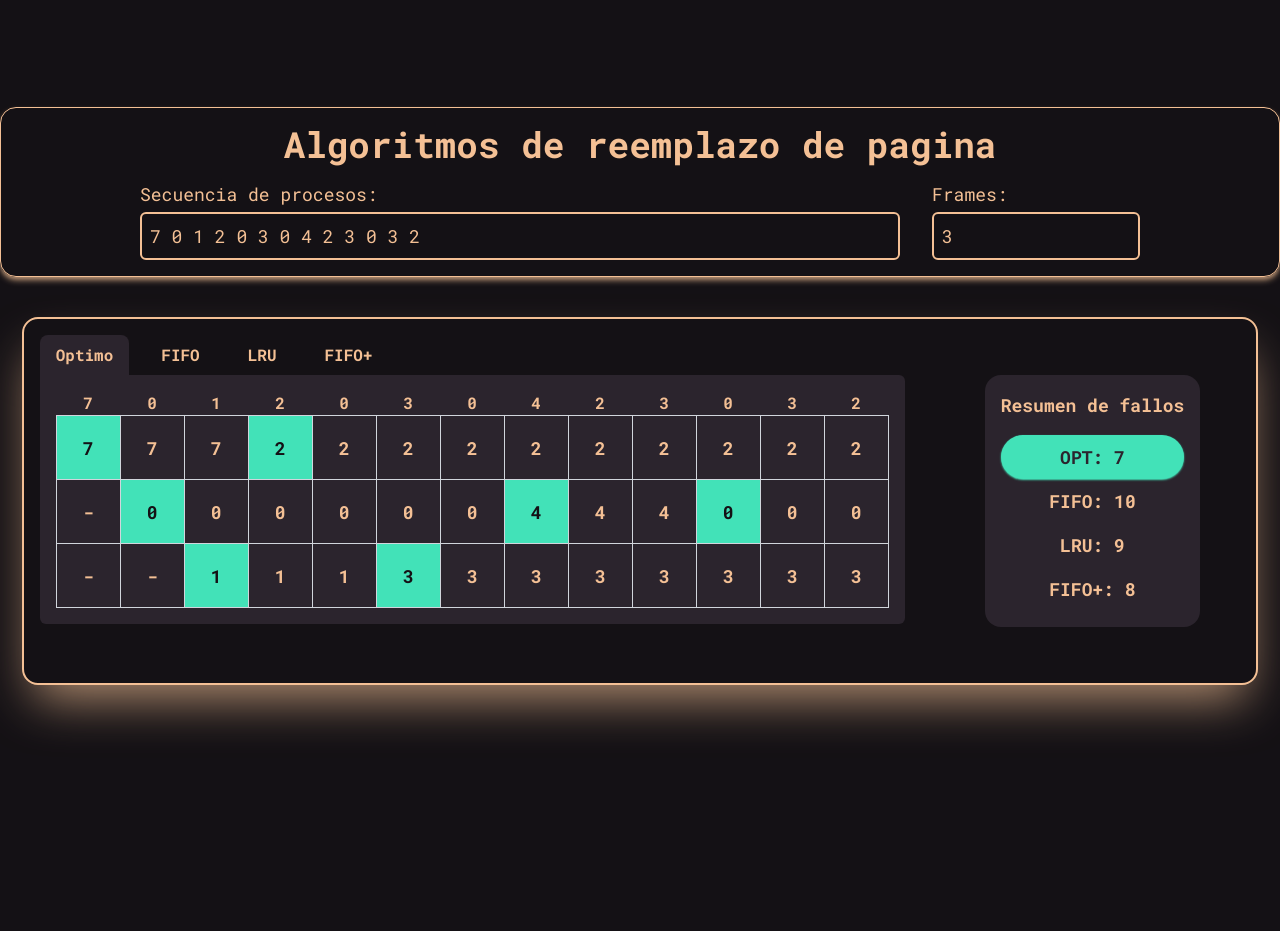
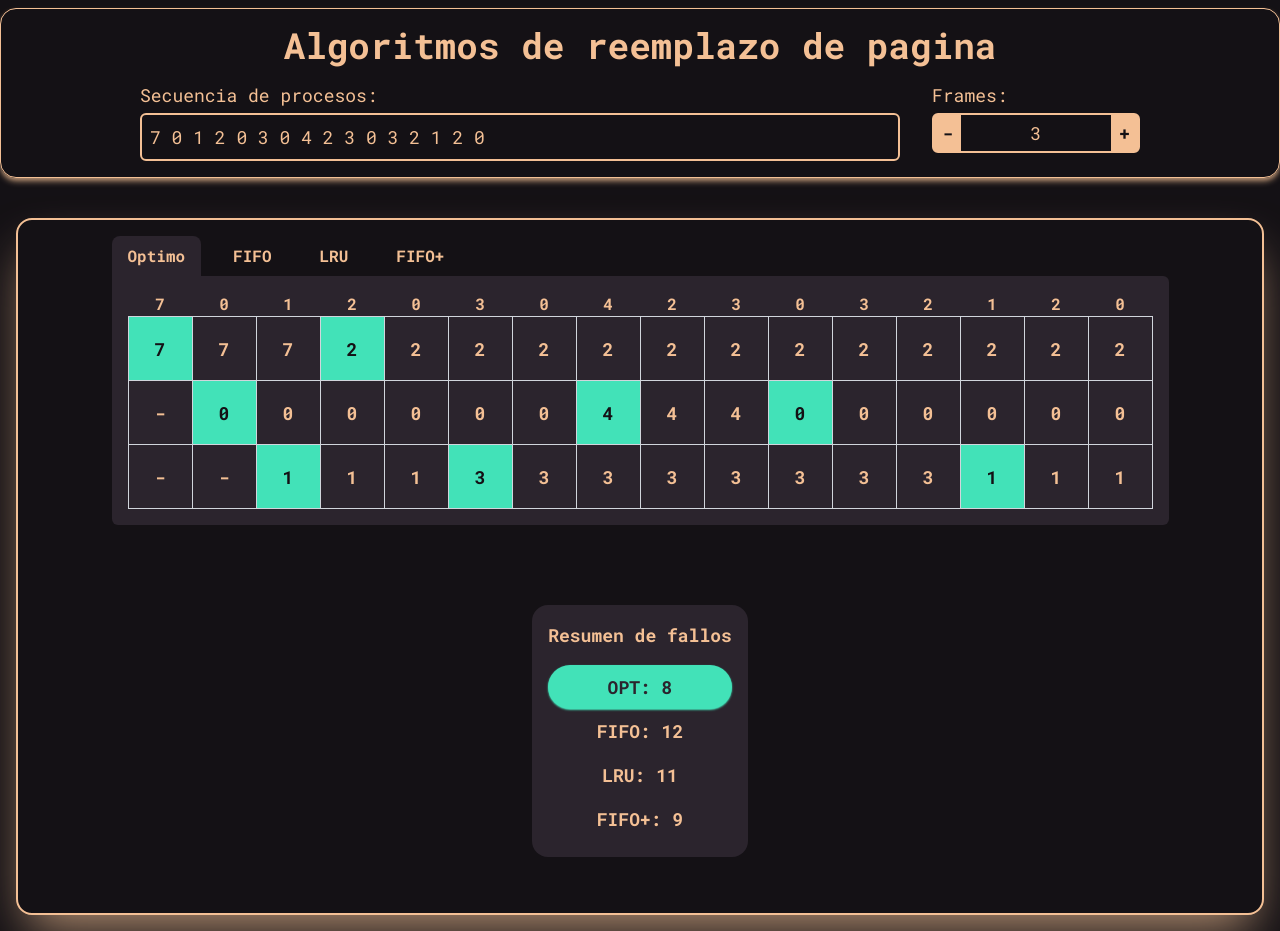
Before and after one commit to weswinng/page_replacement_algorithms, a React (Vite) app: page / in a window 1280 px wide. Before the commit the page ends 800 px from the top, so only its background shows below. Built offline with nearby package versions, Linux system fonts and the light colour scheme.

Commit message:
Enhance InputForm: add increment and decrement buttons for frame adjustment; update initial sequence in context; improve number input styling

```diff
--- a/src/components/InputForm.jsx
+++ b/src/components/InputForm.jsx
@@ -5,6 +5,10 @@ const InputForm = () => {
 
   const handleSequenceChange = (e) => setSequence(e.target.value)
   const handleFramesChange = (e) => setFrames(Number(e.target.value))
+
+  // Funciones para incrementar y decrementar frames
+  const incrementFrames = () => setFrames((prev) => prev + 1)
+  const decrementFrames = () => setFrames((prev) => (prev > 1 ? prev - 1 : 1)) // Evita valores menores a 1
 
   return (
     <div className='text-primary p-4 m-2 rounded-2xl text-shadow text-shadow-primary font-primary min-w-7xl border-1 border-primary shadow-md shadow-primary-shadow'>
@@ -22,12 +26,29 @@ const InputForm = () => {
         </label>
         <label className='flex flex-col gap-1 w-52'>
           Frames:
-          <input
-            className='border-2 border-primary rounded-md p-2 focus:border-aquamarine focus:outline-none focus:shadow-sm focus:shadow-aquamarine cursor-text'
-            type='text'
-            value={frames}
-            onChange={handleFramesChange}
-          />
+          <div className='flex items-center border-2 border-primary rounded-md'>
+            <button
+              type='button'
+              onClick={decrementFrames}
+              className='px-2 py-1 bg-primary text-background font-bold hover:bg-aquamarine'
+            >
+              -
+            </button>
+            <input
+              className='w-full text-center focus:outline-none'
+              type='number'
+              value={frames}
+              onChange={handleFramesChange}
+              min='1'
+            />
+            <button
+              type='button'
+              onClick={incrementFrames}
+              className='px-2 py-1 bg-primary text-background font-bold hover:bg-aquamarine'
+            >
+              +
+            </button>
+          </div>
         </label>
       </div>
     </div>
--- a/src/context/PageReplacementContext.jsx
+++ b/src/context/PageReplacementContext.jsx
@@ -4,7 +4,7 @@ const PageReplacementContext = createContext()
 
 // eslint-disable-next-line react/prop-types
 export const PageReplacementProvider = ({ children }) => {
-  const [sequence, setSequence] = useState('7 0 1 2 0 3 0 4 2 3 0 3 2')
+  const [sequence, setSequence] = useState('7 0 1 2 0 3 0 4 2 3 0 3 2 1 2 0')
   const [frames, setFrames] = useState(3)
 
   return (
--- a/src/index.css
+++ b/src/index.css
@@ -1,5 +1,6 @@
 @import url('https://fonts.googleapis.com/css2?family=Roboto+Mono:ital,wght@0,100..700;1,100..700&display=swap');
 @import "tailwindcss";
+
 
 @theme {
     --font-primary:"Roboto Mono", monospace;
@@ -12,3 +13,15 @@
     --color-primary: #F4C095;
     --color-primary-shadow: #b48f71;
 }
+
+/* Elimina las flechas de los inputs de tipo number */
+input[type='number']::-webkit-inner-spin-button,
+input[type='number']::-webkit-outer-spin-button {
+  -webkit-appearance: none; /* Elimina el estilo predeterminado */
+  appearance: none;
+  margin: 0; /* Elimina cualquier margen */
+}
+
+input[type='number'] {
+  -moz-appearance: textfield; /* Elimina las flechas en Firefox */
+}
```
